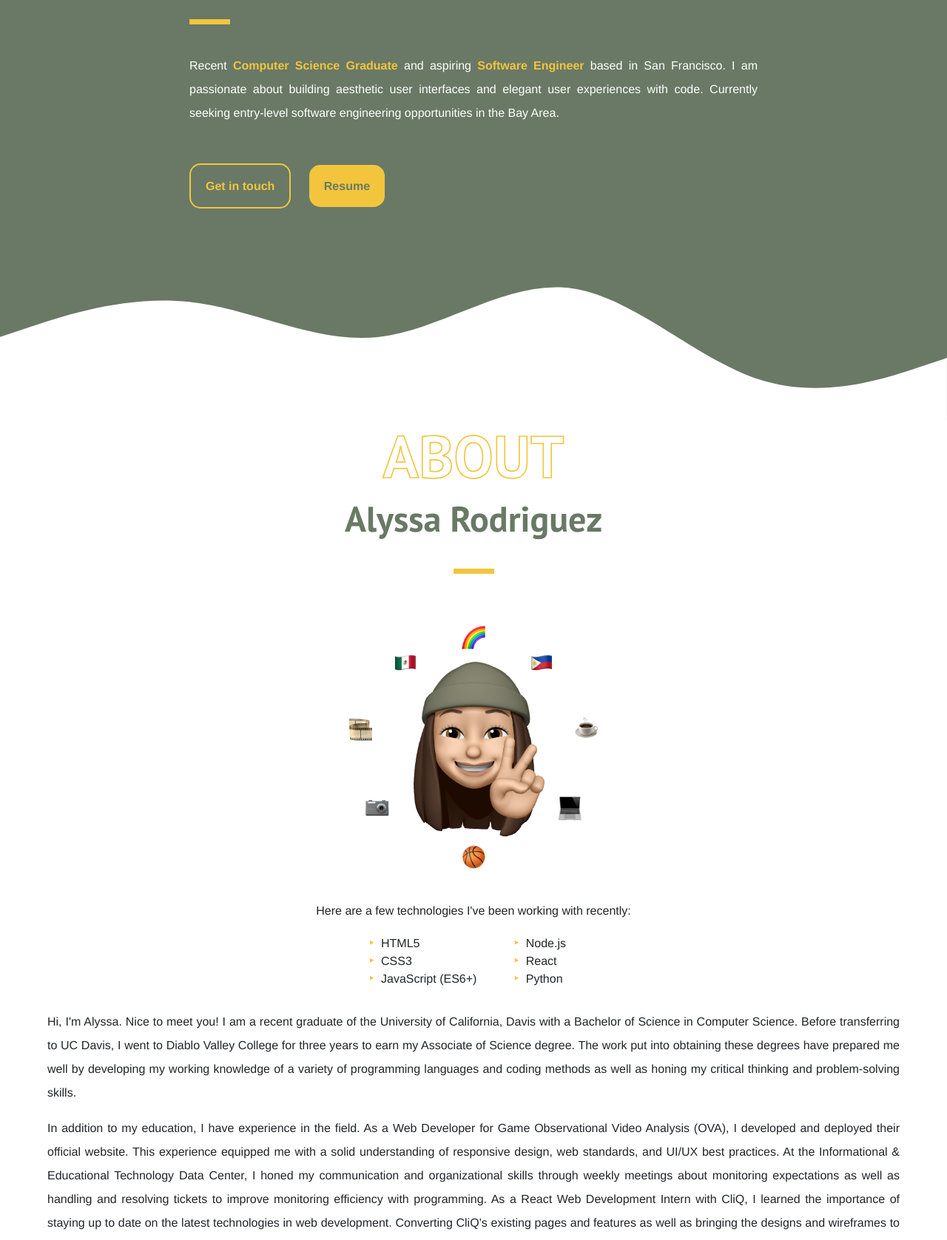
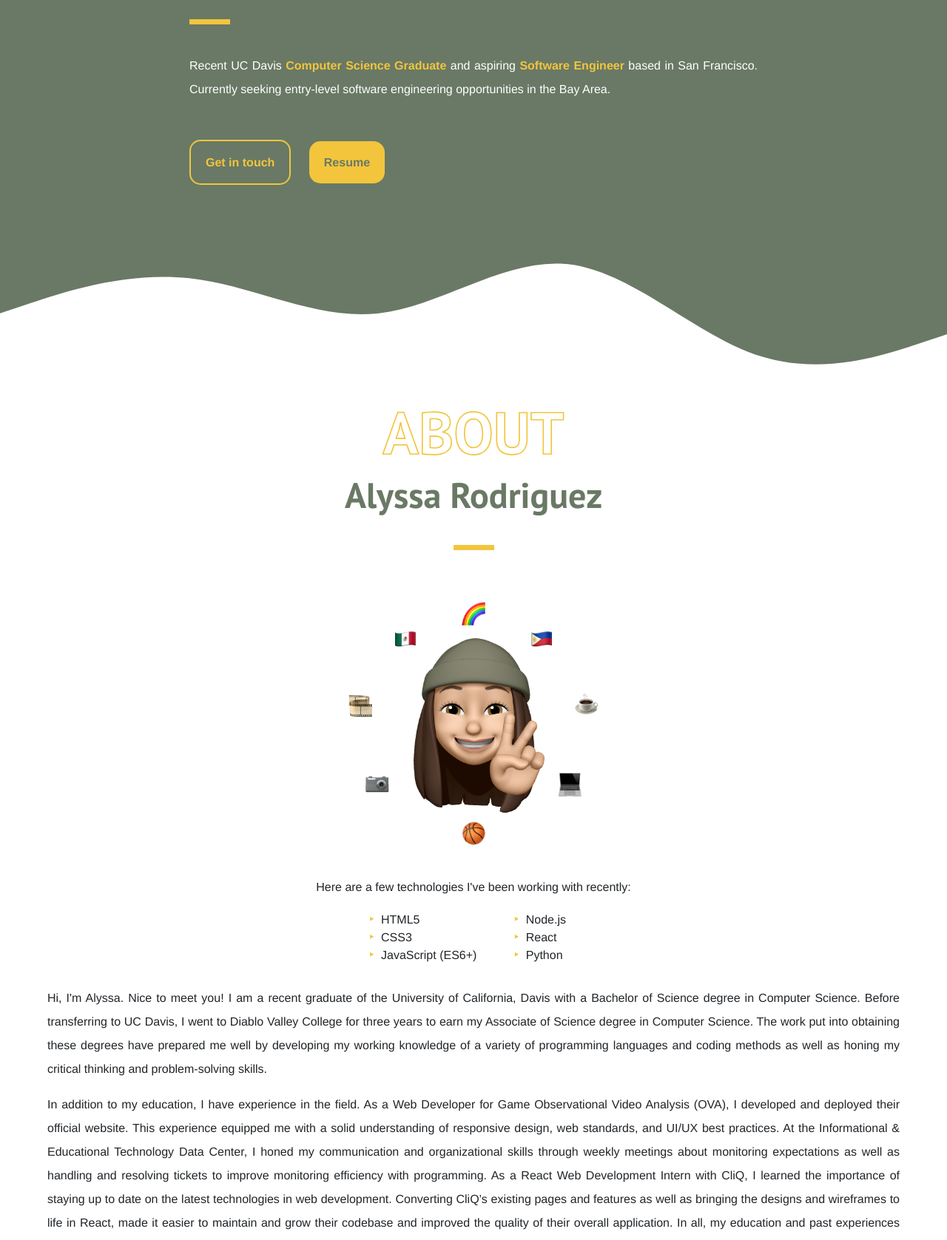
Before and after one commit to alyssamarie0107/portfolio-v2, a plain HTML site: page index.html in a window 1280 px wide. Shown: the part 273-1950 px from the top of the page at 74% size. Drawn offline with nearby package versions, Linux system fonts and the light colour scheme.

Commit message:
update about me and intro

```diff
--- a/index.html
+++ b/index.html
@@ -76,9 +76,8 @@
         <div class="line"></div>
 
         <p>
-          Recent <span><strong>Computer Science Graduate</strong></span> and aspiring <span><strong>Software Engineer
-            </strong></span> based in San Francisco. I am passionate about building aesthetic user interfaces and
-          elegant user experiences with code. Currently seeking entry-level software engineering opportunities in the Bay Area.
+          Recent UC Davis <span><strong>Computer Science Graduate</strong></span> and aspiring <span><strong>Software Engineer
+            </strong></span> based in San Francisco. Currently seeking entry-level software engineering opportunities in the Bay Area.
         </p>
 
         <div id="link-container">
@@ -125,10 +124,8 @@
         <div id="right">
           <p>
             Hi, I'm Alyssa. Nice to meet you! I am a recent graduate of the University of California, Davis with a
-            Bachelor of Science in Computer Science. Before transferring to UC Davis, I went to Diablo Valley College
-            for three years to earn my Associate of Science degree. The work put into obtaining these degrees have
-            prepared me well by developing my working knowledge of a variety of programming languages and coding methods
-            as well as honing my critical thinking and problem-solving skills.
+            Bachelor of Science degree in Computer Science. Before transferring to UC Davis, I went to Diablo Valley College
+            for three years to earn my Associate of Science degree in Computer Science. The work put into obtaining these degrees have prepared me well by developing my working knowledge of a variety of programming languages and coding methods as well as honing my critical thinking and problem-solving skills.
           </p>
 
           <p>
@@ -140,7 +137,7 @@
             efficiency with programming. As a React Web Development Intern with CliQ, I learned the importance of
             staying up to date on the latest technologies in web development. Converting CliQ’s existing pages and
             features as well as bringing the designs and wireframes to life in React, made it easier to maintain and
-            grow their codebase and improved the quality of their overall application. In all, my education and past experiences have sparked my interest in a variety of fields within computer science, such as software engineering, information technology, mobile (iOS) development, artificial intelligence, however, I have a strong desire to focus on frontend development for web applications. I receive enjoyment building aesthetic user interfaces and elegant user experiences with code.
+            grow their codebase and improved the quality of their overall application. In all, my education and past experiences have sparked my interest in a variety of fields within computer science, such as software engineering, information technology, mobile (iOS) development, artificial intelligence, backend/full-stack development, however, my main interest currently is frontend development for web applications. I simply enjoy building aesthetic user interfaces and elegant user experiences with code.
           </p>
 
           <p>
```
